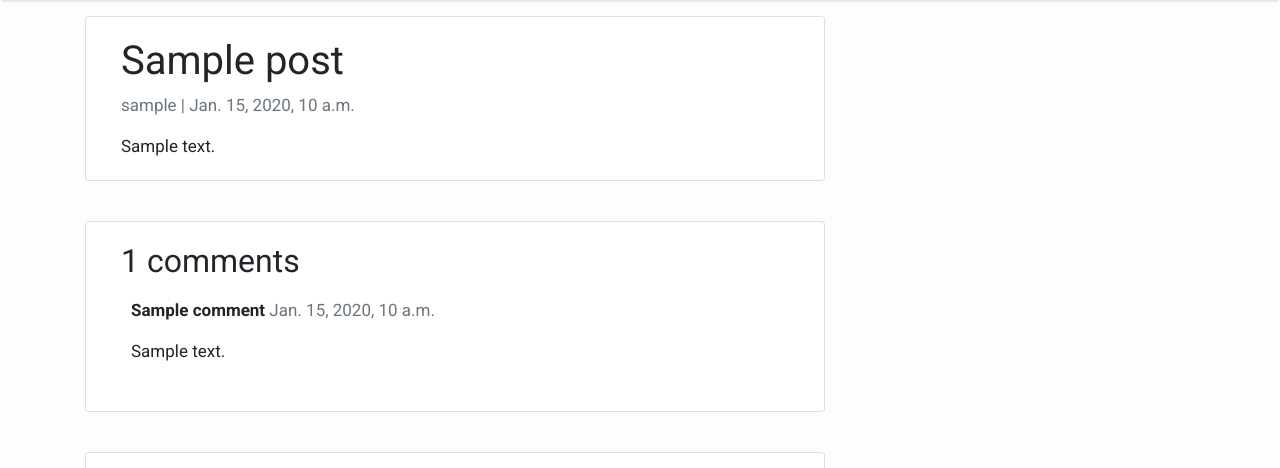
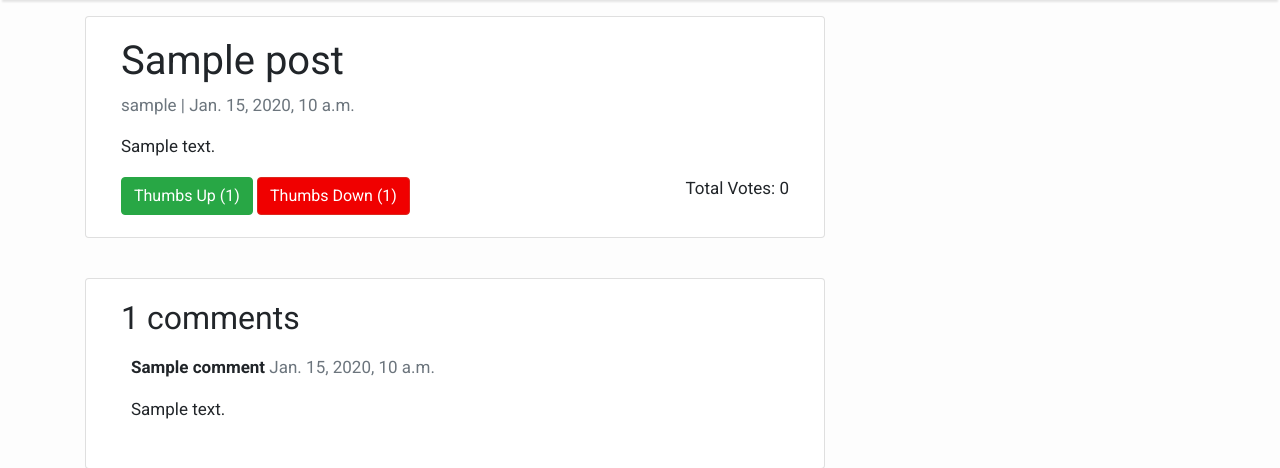
Before and after one commit to karolinaMateeva98/Python, a Django app: a page that uses blogposts/templates/post_detail.html in a window 1280 px wide. Shown: the part 58-526 px from the top of the page. Run offline with Django 5.2, Linux system fonts and the light colour scheme; tables that the repository leaves empty hold one stand-in row (values such as "Sample post"); some libraries are stand-ins or nearby versions.

Commit message:
Voting added on blogposts

```diff
--- a/blogposts/blog/models.py
+++ b/blogposts/blog/models.py
@@ -15,12 +15,17 @@ class Post(models.Model):
     content = models.TextField()
     created_on = models.DateTimeField(auto_now_add=True)
     status = models.IntegerField(choices=STATUS, default=0)
+    upvotes = models.PositiveIntegerField(default=0)
+    downvotes = models.PositiveIntegerField(default=0)
 
     class Meta:
         ordering = ['-created_on']
 
     def __str__(self):
         return self.title
+
+    def total_votes(self):
+        return self.upvotes - self.downvotes
 
 class Comment(models.Model):
     post = models.ForeignKey(Post, on_delete=models.CASCADE, related_name='comments')
--- a/blogposts/blog/urls.py
+++ b/blogposts/blog/urls.py
@@ -3,5 +3,7 @@ from django.urls import path
 
 urlpatterns = [
     path('', views.PostList.as_view(), name='home'),
-    path('<slug:slug>/', views.post_detail, name='post_detail')
+    path('<slug:slug>/', views.post_detail, name='post_detail'),
+    path('post/<slug:slug>/upvote/', views.upvote_post, name='upvote_post'),
+    path('post/<slug:slug>/downvote/', views.downvote_post, name='downvote_post'),
 ]
--- a/blogposts/blog/views.py
+++ b/blogposts/blog/views.py
@@ -1,7 +1,7 @@
 from django.views import generic
 from .models import Post
 from .forms import CommentForm
-from django.shortcuts import render, get_object_or_404
+from django.shortcuts import render, get_object_or_404, redirect
 
 class PostList(generic.ListView):
     queryset = Post.objects.filter(status=1).order_by('-created_on')
@@ -28,3 +28,15 @@ def post_detail(request, slug):
                                            'comments': comments,
                                            'new_comment': new_comment,
                                            'comment_form': comment_form})
+
+def upvote_post(request, slug):
+    post = get_object_or_404(Post, slug=slug)
+    post.upvotes += 1
+    post.save()
+    return redirect('post_detail', slug=post.slug)
+
+def downvote_post(request, slug):
+    post = get_object_or_404(Post, slug=slug)
+    post.downvotes += 1
+    post.save()
+    return redirect('post_detail', slug=post.slug)
--- a/blogposts/templates/post_detail.html
+++ b/blogposts/templates/post_detail.html
@@ -7,6 +7,16 @@
         <h1>{% block title %} {{ post.title }} {% endblock title %}</h1>
        <p class=" text-muted">{{ post.author }} | {{ post.created_on }}</p>
         <p class="card-text ">{{ post.content | safe }}</p>
+
+        <div class="d-flex justify-content-between align-items-center">
+          <div>
+            <a href="{% url 'upvote_post' post.slug %}" class="btn btn-success">Thumbs Up ({{ post.upvotes }})</a>
+            <a href="{% url 'downvote_post' post.slug %}" class="btn btn-danger">Thumbs Down ({{ post.downvotes }})</a>
+          </div>
+          <div>
+            <p>Total Votes: {{ post.total_votes }}</p>
+          </div>
+        </div>
      </div>
     </div>
    <div class="col-md-8 card mb-4  mt-3 ">
@@ -43,4 +53,21 @@
     </div>
   </div>
 </div>
+<script>
+    function vote(slug, type) {
+        fetch(`/post/${slug}/${type}/`, {
+            method: 'GET',
+            headers: {
+                'X-CSRFToken': '{{ csrf_token }}'
+            }
+        })
+        .then(response => response.json())
+        .then(data => {
+            document.getElementById(`upvotes-${slug}`).innerText = data.upvotes;
+            document.getElementById(`downvotes-${slug}`).innerText = data.downvotes;
+            document.getElementById(`total-votes-${slug}`).innerText = data.total_votes;
+        })
+        .catch(error => console.error('Error:', error));
+    }
+</script>
 {% endblock content %}
```
